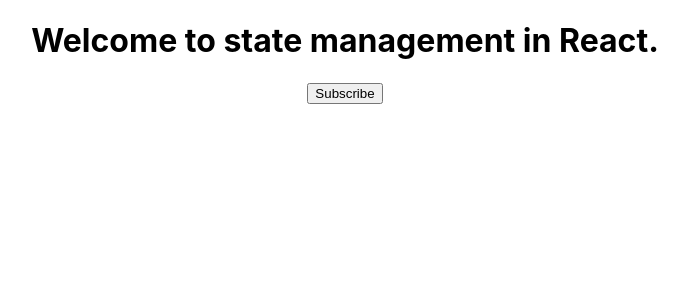
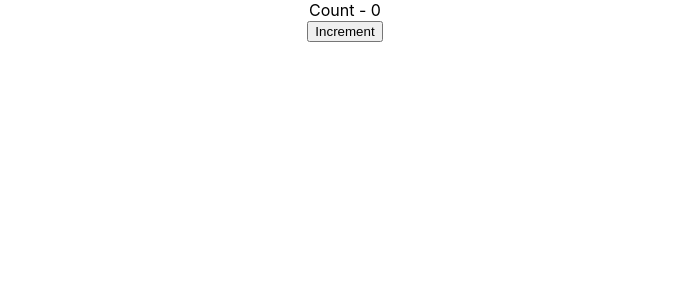
Before and after one commit to harishtm/ReactLearning, a React (Create React App) app in the folder hello-world/: page / in a window 1280 px wide. Shown: the top 300 px of the page, without its empty margins (295-983 px from the left). Built offline with nearby package versions, Linux system fonts and the light colour scheme.

Commit message:
understannding setState

```diff
--- a/hello-world/src/App.js
+++ b/hello-world/src/App.js
@@ -6,6 +6,7 @@
 import Hello from './components/Hello';
 import { GreetMessage, EmployeeGreet } from './components/GreetWithName';
 import Message from './components/Message';
+import Counter from './components/Counter'
 
 
 function App() {
@@ -28,7 +29,9 @@
       {/* <GreetMessage firstname="Stev" lastname="Smith"/>
       <EmployeeGreet firstname="Ricky" lastname="Pointing"/> */}
 
-      <Message/>
+      {/* <Message/> */}
+
+      <Counter/>
 
     </div>
   );
--- /dev/null
+++ b/hello-world/src/components/Counter.js
@@ -0,0 +1,40 @@
+import React, { Component } from 'react';
+
+
+class Counter extends Component {
+
+    constructor() {
+        super()
+        this.state = {
+            count: 0
+        }
+    }
+
+    increment() {
+        this.setState(
+            {
+                count: this.state.count + 1
+            },
+            () =>
+            {
+                console.log("In Call Back", this.state.count)
+            }
+        )
+        console.log(this.state.count)
+    }
+
+    render() {
+        return (
+            <div>
+                <div>
+                    Count - { this.state.count }
+                </div>
+                <button onClick={ () => this.increment() }>
+                    Increment
+                </button>
+            </div>
+        )
+    }
+}
+
+export default Counter;
```
